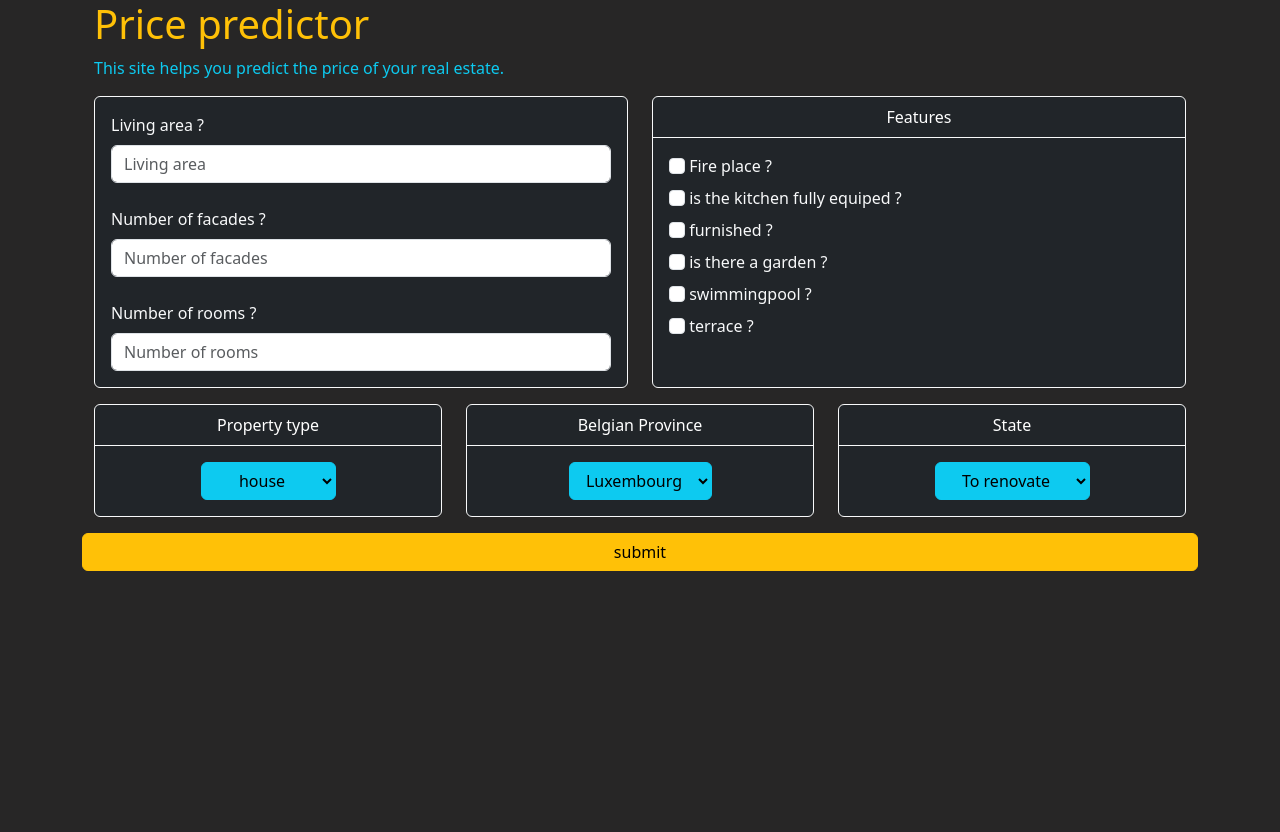
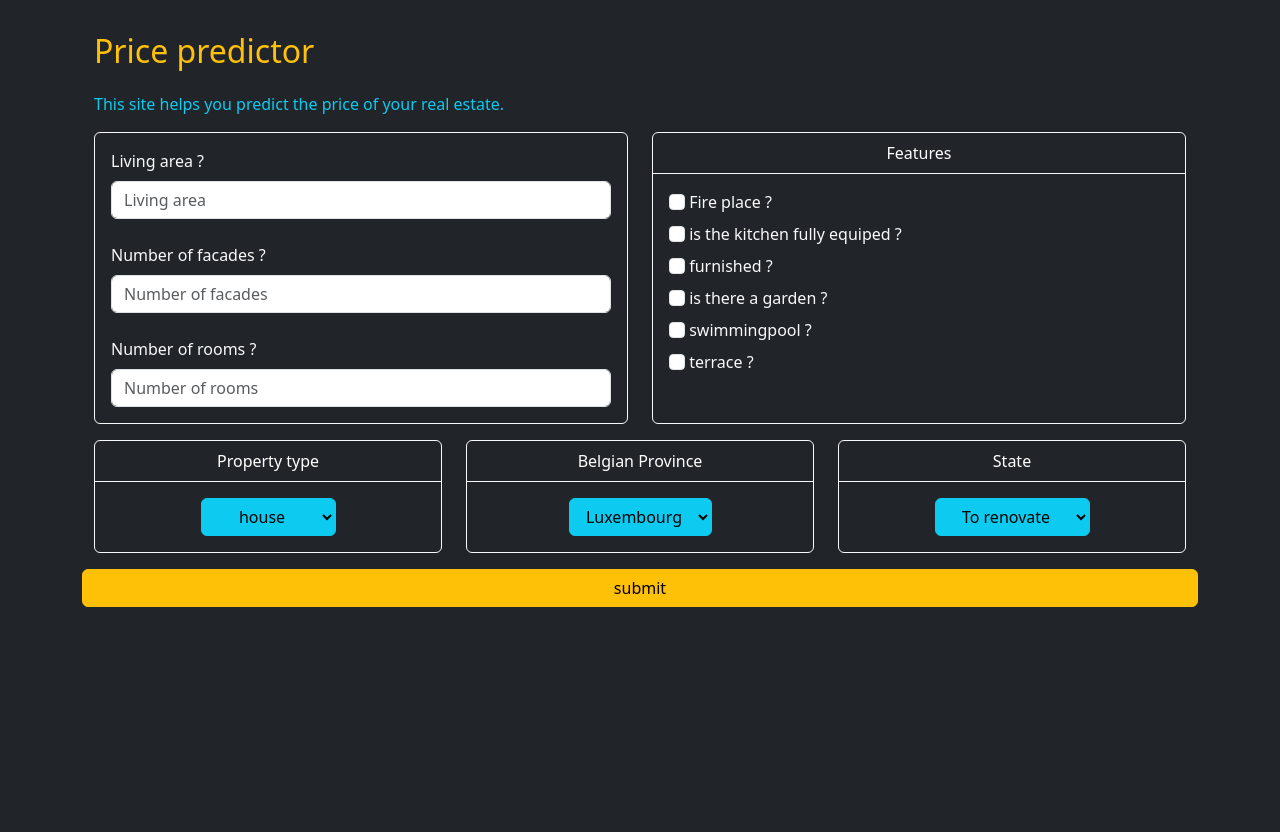
Before and after one commit to Yheloww/real-estate-price-prediction, a Flask app: page / in a window 1280 px wide. Before the commit the page ends 571 px from the top, so only its background shows below. Run offline with Flask 2, Linux system fonts and the light colour scheme.

Commit message:
html almost done

```diff
--- a/Deployement/app/app.py
+++ b/Deployement/app/app.py
@@ -26,7 +26,6 @@ def name():
             "fire_place": form.fire_place.data,
             "provinces_" + form.provinces.data : form.provinces.data,
             "building_state_" + form.building_state.data : form.building_state.data,
-
         }
         with open("./sample.json", "w") as outfile:
             json.dump(json_data, outfile)
@@ -45,4 +44,4 @@ def predicte():
 
 
 if __name__ == '__main__':
-    app.run(port=5000, debug=True)
+    app.run(port=5000)
--- a/Deployement/app/sample.json
+++ b/Deployement/app/sample.json
@@ -1 +1 @@
-{"type_property_house": "house", "number_bedrooms": 4, "living_area": 100, "fully_equipped_kitchen": true, "furnished": true, "terrace": true, "garden": true, "facades_number": 2, "swimming_pool": true, "fire_place": true, "provinces_Anvers": "Anvers", "building_state_As new": "As new"}
+{"type_property_house": "house", "number_bedrooms": 2, "living_area": 100, "fully_equipped_kitchen": false, "furnished": false, "terrace": false, "garden": false, "facades_number": 2, "swimming_pool": false, "fire_place": false, "provinces_Luxembourg": "Luxembourg", "building_state_To renovate": "To renovate"}
--- a/Deployement/app/templates/base.html
+++ b/Deployement/app/templates/base.html
@@ -1,6 +1,6 @@
 <!DOCTYPE html>
 <html lang="en">
-  <head>
+  <head class="text-bg-dark">
     <meta charset="utf-8" />
     <meta name="viewport" content="width=device-width, initial-scale=1" />
     <title>Predict the price</title>
@@ -11,15 +11,23 @@
       crossorigin="anonymous"
     />
     <style>
-      body{
-        background-color: rgb(39, 38, 38);
-      }
       ul{
         list-style: none;
       }
+      html, body {
+      height: 100%;
+      }
+        h1 {
+    display: block;
+    font-size: 2em;
+    margin-top: 1em;
+    margin-bottom: 0.67em;
+    margin-left: 0;
+    margin-right: 0;
+  }
     </style>
   </head>
-  <body>
+  <body class="text-bg-dark ">
       <div class="container">{% block content %} {% endblock %}</div>
 
       <script
```
